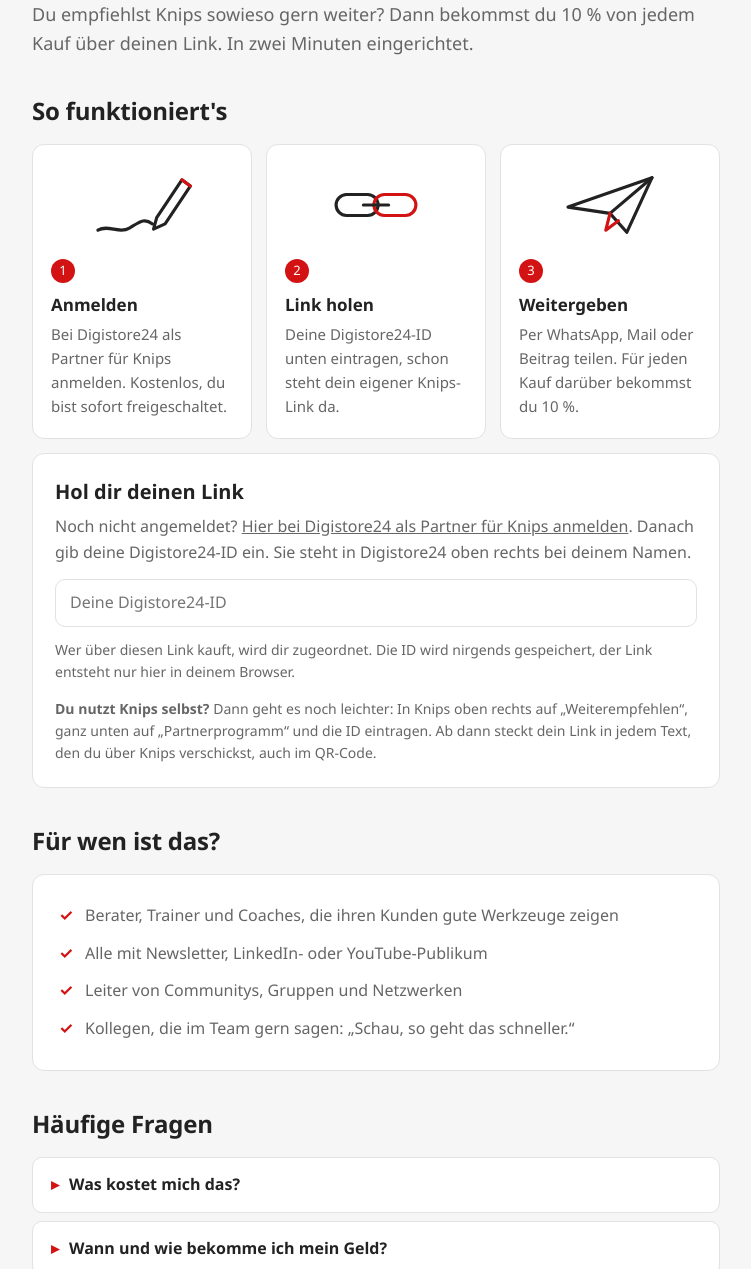
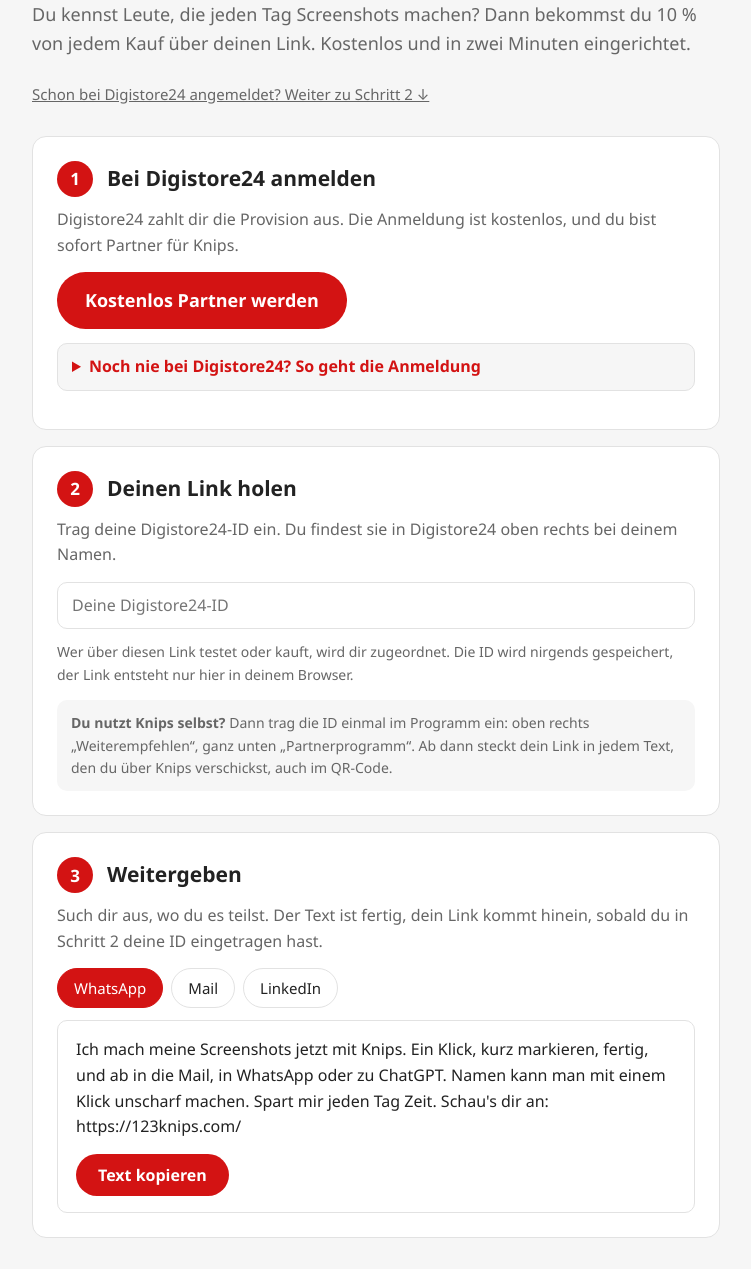
Before and after one commit to top-effektiv/knips-updates, a plain HTML site: page partner.html in a window 1280 px wide. Shown: the part 211-1480 px from the top of the page, without its empty margins (264-1015 px from the left). Drawn offline with Linux system fonts and the light colour scheme.

Commit message:
Partner-Seite: drei Schritte untereinander, ein Knopf, Anleitung, Texte mit Reitern (Muster KI-Tarnkappe)
Co-Authored-By: Claude Opus 5.5 <noreply@anthropic.com>

```diff
--- a/partner.html
+++ b/partner.html
@@ -4,7 +4,7 @@
 <meta charset="utf-8">
 <meta name="viewport" content="width=device-width, initial-scale=1">
 <title>Knips-Partner werden</title>
-<meta name="description" content="Knips weiterempfehlen und 10 % von jedem Kauf bekommen. In zwei Minuten eingerichtet, abgerechnet über Digistore24.">
+<meta name="description" content="Knips weiterempfehlen und 10 % von jedem Kauf bekommen. Kostenlos, in zwei Minuten eingerichtet, abgerechnet über Digistore24.">
 <link rel="icon" href="bilder/logo.png">
 <link rel="stylesheet" href="kauf.css?v=4">
 <style>
@@ -16,21 +16,39 @@
   .link-zeile { display: none; grid-template-columns: 1fr auto; gap: 10px; align-items: center; padding: 10px 0 0;
                 border-top: 1px solid var(--linie); }
   .link-zeile.da { display: grid; }
+  .link-zeile button { font: inherit; font-size: 14px; padding: 5px 12px; border: 1px solid var(--linie); border-radius: 999px;
+                       background: transparent; color: var(--text); cursor: pointer; }
   .abschnitt { font-size: 24px; margin: 34px 0 14px; letter-spacing: -.01em; }
-  .schritte { display: grid; grid-template-columns: repeat(3, 1fr); gap: 14px; margin-bottom: 14px; }
-  .schritt { background: var(--karte); border: 1px solid var(--linie); border-radius: 12px; padding: 18px 18px 20px; }
-  .schritt svg { display: block; width: 100%; height: 84px; margin: 0 0 10px; }
-  .schritt .strich { fill: none; stroke: var(--text); stroke-width: 3; stroke-linecap: round; stroke-linejoin: round; }
-  .schritt .akzent { fill: none; stroke: var(--rot); stroke-width: 3; stroke-linecap: round; stroke-linejoin: round; }
-  .schritt .nr { width: 24px; height: 24px; font-size: 13px; display: inline-flex; align-items: center; justify-content: center; background: var(--rot); color: #fff; }
-  .schritt h3 { font-size: 17px; margin: 8px 0 4px; }
-  .schritt p { margin: 0; color: var(--leise); font-size: 15px; }
   .haken { list-style: none; margin: 0; padding: 0; }
   .haken li { position: relative; padding: 6px 0 6px 30px; color: var(--leise); font-size: 16px; }
   .haken li::before { content: "✓"; position: absolute; left: 4px; color: var(--rot); font-weight: 700; }
-  @media (max-width: 640px) { .schritte { grid-template-columns: 1fr; } .schritt svg { height: 70px; } }
-  .link-zeile button { font: inherit; font-size: 14px; padding: 5px 12px; border: 1px solid var(--linie); border-radius: 999px;
-                       background: transparent; color: var(--text); cursor: pointer; }
+  .fragen p { margin: 10px 0 0; color: var(--leise); }
+  main > footer { margin-top: 30px; padding-top: 16px; border-top: 1px solid var(--linie); font-size: 14px; color: var(--leise); }
+  .neu { border: 1px solid var(--linie); border-radius: 10px; padding: 10px 14px; margin: 0 0 14px; background: var(--grund); }
+  .neu summary { cursor: pointer; font-weight: 600; color: var(--rot); }
+  .neu-inhalt { display: grid; grid-template-columns: 200px 1fr; gap: 18px; align-items: start; margin-top: 12px; }
+  .neu-inhalt img { width: 100%; height: auto; border-radius: 8px; border: 1px solid var(--linie); }
+  .neu-inhalt ol { margin: 0; padding-left: 20px; color: var(--leise); font-size: 15px; }
+  .neu-inhalt li { margin-bottom: 6px; }
+  .cta-zeile { display: flex; flex-wrap: wrap; align-items: center; gap: 14px 22px; margin: 0 0 30px; }
+  .leise-link { color: var(--leise); font-size: 15px; }
+  .schritt-block { background: var(--karte); border: 1px solid var(--linie); border-radius: 14px; padding: 24px; margin-bottom: 16px; }
+  .schritt-block > p { color: var(--leise); margin: 0 0 14px; }
+  .schritt-kopf { display: flex; align-items: center; gap: 14px; margin-bottom: 10px; }
+  .schritt-kopf h2 { margin: 0; font-size: 21px; }
+  .gross-nr { flex: none; width: 36px; height: 36px; border-radius: 50%; background: var(--rot); color: #fff; font-weight: 700;
+              display: inline-flex; align-items: center; justify-content: center; font-size: 17px; }
+  .schritt-block > .knopf { margin-bottom: 14px; }
+  .tipp { background: var(--grund); border-radius: 10px; padding: 12px 14px; font-size: 14px; color: var(--leise); }
+  .reiter { display: flex; gap: 8px; margin: 4px 0 12px; flex-wrap: wrap; }
+  .reiter-knopf { font: inherit; font-size: 15px; padding: 7px 16px; border: 1px solid var(--linie); border-radius: 999px;
+                  background: transparent; color: var(--text); cursor: pointer; }
+  .reiter-knopf.aktiv { background: var(--rot); border-color: var(--rot); color: #fff; }
+  .vorlage-box { border: 1px solid var(--linie); border-radius: 10px; padding: 16px 18px; }
+  .vorlage-box .vorlage { margin: 0 0 14px; color: var(--text); }
+  .vorlage-box .knopf { font-size: 16px; padding: 10px 22px; border: 0; cursor: pointer; font-family: inherit; }
+  html { scroll-behavior: smooth; }
+  @media (max-width: 640px) { .neu-inhalt { grid-template-columns: 1fr; } .neu-inhalt img { max-width: 260px; } }
 </style>
 </head>
 <body>
@@ -38,38 +56,63 @@
   <a class="marke" href="./"><img src="bilder/logo.png" alt="">Knips</a>
 
   <h1>Knips empfehlen und mitverdienen</h1>
-  <p class="unter">Du empfiehlst Knips sowieso gern weiter? Dann bekommst du 10&nbsp;% von jedem Kauf über deinen Link. In zwei Minuten eingerichtet.</p>
-
-  <h2 class="abschnitt">So funktioniert's</h2>
-  <div class="schritte">
-    <div class="schritt">
-      <svg viewBox="0 0 120 80" aria-hidden="true"><path class="strich" d="M18 64c10-6 20 4 30-2s14-10 22-4"/><path class="strich" d="M74 52 98 16l8 6-24 36-11 5z"/><path class="akzent" d="M98 16l8 6"/></svg>
-      <span class="nr">1</span>
-      <h3>Anmelden</h3>
-      <p>Bei Digistore24 als Partner für Knips anmelden. Kostenlos, du bist sofort freigeschaltet.</p>
-    </div>
-    <div class="schritt">
-      <svg viewBox="0 0 120 80" aria-hidden="true"><rect class="strich" x="22" y="30" width="40" height="20" rx="10"/><rect class="akzent" x="58" y="30" width="40" height="20" rx="10"/><path class="strich" d="M48 40h24"/></svg>
-      <span class="nr">2</span>
-      <h3>Link holen</h3>
-      <p>Deine Digistore24-ID unten eintragen, schon steht dein eigener Knips-Link da.</p>
-    </div>
-    <div class="schritt">
-      <svg viewBox="0 0 120 80" aria-hidden="true"><path class="strich" d="M20 42 100 14 76 66 60 48z"/><path class="strich" d="M60 48 100 14"/><path class="akzent" d="M60 48l-4 16 12-9"/></svg>
-      <span class="nr">3</span>
-      <h3>Weitergeben</h3>
-      <p>Per WhatsApp, Mail oder Beitrag teilen. Für jeden Kauf darüber bekommst du 10&nbsp;%.</p>
-    </div>
+  <p class="unter">Du kennst Leute, die jeden Tag Screenshots machen? Dann bekommst du 10&nbsp;% von jedem Kauf über deinen Link. Kostenlos und in zwei Minuten eingerichtet.</p>
+  <div class="cta-zeile">
+    <a class="leise-link" href="#schritt-2">Schon bei Digistore24 angemeldet? Weiter zu Schritt 2 ↓</a>
   </div>
 
-  <div class="karte" id="link">
-    <h2>Hol dir deinen Link</h2>
-    <p>Noch nicht angemeldet? <a href="https://www.digistore24.com/signup/757565/" target="_blank" rel="noopener">Hier bei Digistore24 als Partner für Knips anmelden</a>. Danach gib deine Digistore24-ID ein. Sie steht in Digistore24 oben rechts bei deinem Namen.</p>
+  <section class="schritt-block" id="schritt-1">
+    <div class="schritt-kopf"><span class="gross-nr">1</span><h2>Bei Digistore24 anmelden</h2></div>
+    <p>Digistore24 zahlt dir die Provision aus. Die Anmeldung ist kostenlos, und du bist sofort Partner für Knips.</p>
+    <a class="knopf" href="https://www.digistore24.com/signup/757565,761216/" target="_blank" rel="noopener">Kostenlos Partner werden</a>
+    <details class="neu">
+      <summary>Noch nie bei Digistore24? So geht die Anmeldung</summary>
+      <div class="neu-inhalt">
+        <img src="bilder/partner-digistore-anmeldung.jpg" alt="Anmeldung bei Digistore24: oben „Bewerben, als Affiliate verdienen“ auswählen" width="370" height="500">
+        <ol>
+          <li>Ein Fenster zu Cookies erscheint: <b>„Nur notwendige“</b> reicht.</li>
+          <li>Bei „Ich möchte …“ auf <b>„Bewerben“</b> klicken (Als Affiliate verdienen). Nicht „Verkaufen“.</li>
+          <li>Vorname, Nachname, Mail und ein Passwort eintragen, dann <b>„Weiter“</b>.</li>
+          <li>Bei <b>„Öffentliche ID“</b> denkst du dir deinen Namen bei Digistore24 aus, zum Beispiel deinen Nachnamen. Das ist deine Digistore24-ID, merk sie dir: Du brauchst sie gleich in Schritt 2.</li>
+          <li>Land wählen, den Nutzungsbedingungen zustimmen, <b>„Konto erstellen“</b>. Die Marketing-Mails von Digistore24 kannst du leer lassen.</li>
+        </ol>
+      </div>
+    </details>
+  </section>
+
+  <section class="schritt-block" id="schritt-2">
+    <div class="schritt-kopf"><span class="gross-nr">2</span><h2>Deinen Link holen</h2></div>
+    <p>Trag deine Digistore24-ID ein. Du findest sie in Digistore24 oben rechts bei deinem Namen.</p>
     <div class="eingabe"><input id="id" type="text" placeholder="Deine Digistore24-ID" autocomplete="off" spellcheck="false"></div>
     <div class="link-zeile" id="link-zeile"><span id="mein-link"></span><button type="button" id="kopieren">Kopieren</button></div>
-    <p class="klein" style="margin-top:12px">Wer über diesen Link kauft, wird dir zugeordnet. Die ID wird nirgends gespeichert, der Link entsteht nur hier in deinem Browser.</p>
-    <p class="klein"><b>Du nutzt Knips selbst?</b> Dann geht es noch leichter: In Knips oben rechts auf „Weiterempfehlen“, ganz unten auf „Partnerprogramm“ und die ID eintragen. Ab dann steckt dein Link in jedem Text, den du über Knips verschickst, auch im QR-Code.</p>
-  </div>
+    <p class="klein">Wer über diesen Link testet oder kauft, wird dir zugeordnet. Die ID wird nirgends gespeichert, der Link entsteht nur hier in deinem Browser.</p>
+    <div class="tipp"><b>Du nutzt Knips selbst?</b> Dann trag die ID einmal im Programm ein: oben rechts „Weiterempfehlen“, ganz unten „Partnerprogramm“. Ab dann steckt dein Link in jedem Text, den du über Knips verschickst, auch im QR-Code.</div>
+  </section>
+
+  <section class="schritt-block" id="schritt-3">
+    <div class="schritt-kopf"><span class="gross-nr">3</span><h2>Weitergeben</h2></div>
+    <p>Such dir aus, wo du es teilst. Der Text ist fertig, <span id="hinweis-link">dein Link kommt hinein, sobald du in Schritt 2 deine ID eingetragen hast.</span></p>
+    <div class="reiter" role="tablist">
+      <button type="button" class="reiter-knopf aktiv" data-ziel="kurz">WhatsApp</button>
+      <button type="button" class="reiter-knopf" data-ziel="mail">Mail</button>
+      <button type="button" class="reiter-knopf" data-ziel="beitrag">LinkedIn</button>
+    </div>
+    <div class="vorlage-box">
+      <p class="vorlage" data-art="kurz">Ich mach meine Screenshots jetzt mit Knips. Ein Klick, kurz markieren, fertig, und ab in die Mail, in WhatsApp oder zu ChatGPT. Namen kann man mit einem Klick unscharf machen. Spart mir jeden Tag Zeit. Schau's dir an: <span class="lnk">https://123knips.com/</span></p>
+      <p class="vorlage" data-art="mail" hidden style="white-space: pre-line">Betreff: Tipp: Knips für Screenshots
+
+[Vorname],
+
+ich hab ein kleines Programm, das mir jeden Tag Zeit spart: Knips. Ein Klick, und der Screenshot ist fertig. Ich kann gleich etwas markieren, Namen unscharf machen oder den Text herauslesen. Danach geht das Bild direkt in eine Mail, an Kunden, ins Team oder zu ChatGPT.
+
+Du kannst es 14 Tage gratis testen: <span class="lnk">https://123knips.com/</span>
+
+Herzliche Grüße
+[Dein Name]</p>
+      <p class="vorlage" data-art="beitrag" hidden>Ein kleines Werkzeug, das ich nicht mehr hergeben möchte: Knips. Ein Klick, und der Screenshot ist fertig. Markieren, Kundennamen unscharf machen, Text herauslesen und direkt weiter in die Mail, ins Team oder zu ChatGPT. Wer viel mit Bildschirmfotos arbeitet, spart damit jeden Tag Zeit. <span class="lnk">https://123knips.com/</span></p>
+      <button type="button" class="knopf" id="text-kopieren">Text kopieren</button>
+    </div>
+  </section>
 
   <h2 class="abschnitt">Für wen ist das?</h2>
   <div class="karte">
@@ -95,25 +138,45 @@
   <footer>
     <a href="./">Zur Knips-Seite</a> · <a href="impressum.html">Impressum</a> · <a href="datenschutz.html">Datenschutz</a>
   </footer>
-  <script>
-  // Aus der Digistore24-ID den eigenen Link bauen. Nichts wird gespeichert oder verschickt
+</main>
+<script>
+  // Aus der Digistore24-ID den eigenen Link bauen und in die Texte setzen. Nichts wird gespeichert oder verschickt
   (function () {
+    var basis = "https://123knips.com/";
     var feld = document.getElementById("id"), zeile = document.getElementById("link-zeile"),
         link = document.getElementById("mein-link"), knopf = document.getElementById("kopieren");
+    function setzen(adresse) {
+      document.querySelectorAll(".lnk").forEach(function (s) { s.textContent = adresse; });
+    }
     feld.addEventListener("input", function () {
       var id = feld.value.trim();
       var gut = /^[A-Za-z0-9_.-]{2,40}$/.test(id);
+      var adresse = gut ? basis + "?aff=" + id : basis;
       zeile.classList.toggle("da", gut);
-      link.textContent = gut ? "https://123knips.com/?aff=" + id : "";
+      link.textContent = gut ? adresse : "";
+      setzen(adresse);
+      document.getElementById("hinweis-link").textContent = gut ? "dein Link steckt schon drin." : "dein Link kommt hinein, sobald du in Schritt 2 deine ID eingetragen hast.";
     });
-    knopf.addEventListener("click", function () {
-      navigator.clipboard.writeText(link.textContent).then(function () {
-        knopf.textContent = "Kopiert ✓";
-        setTimeout(function () { knopf.textContent = "Kopieren"; }, 1800);
+    function kopiere(text, k, alt) {
+      navigator.clipboard.writeText(text).then(function () {
+        k.textContent = "Kopiert ✓";
+        setTimeout(function () { k.textContent = alt; }, 1800);
+      });
+    }
+    knopf.addEventListener("click", function () { kopiere(link.textContent, knopf, "Kopieren"); });
+    var aktiv = "kurz", textKnopf = document.getElementById("text-kopieren");
+    document.querySelectorAll(".reiter-knopf").forEach(function (r) {
+      r.addEventListener("click", function () {
+        aktiv = r.dataset.ziel;
+        document.querySelectorAll(".reiter-knopf").forEach(function (x) { x.classList.toggle("aktiv", x === r); });
+        document.querySelectorAll(".vorlage").forEach(function (v) { v.hidden = v.dataset.art !== aktiv; });
       });
     });
+    textKnopf.addEventListener("click", function () {
+      var p = document.querySelector('.vorlage[data-art="' + aktiv + '"]');
+      kopiere(p.textContent.trim(), textKnopf, "Text kopieren");
+    });
   })();
-  </script>
-</main>
+</script>
 </body>
 </html>
```
Also changed, not shown: bilder/partner-digistore-anmeldung.jpg (added).
